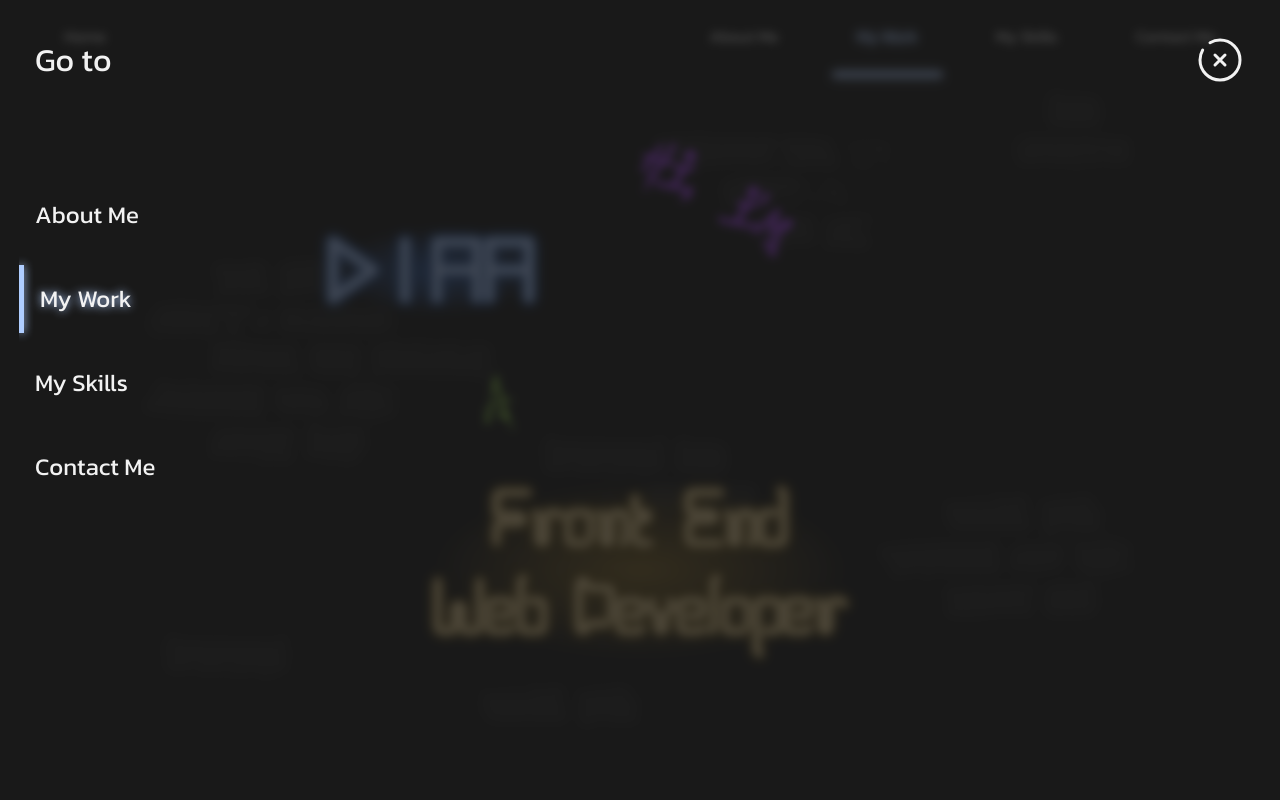
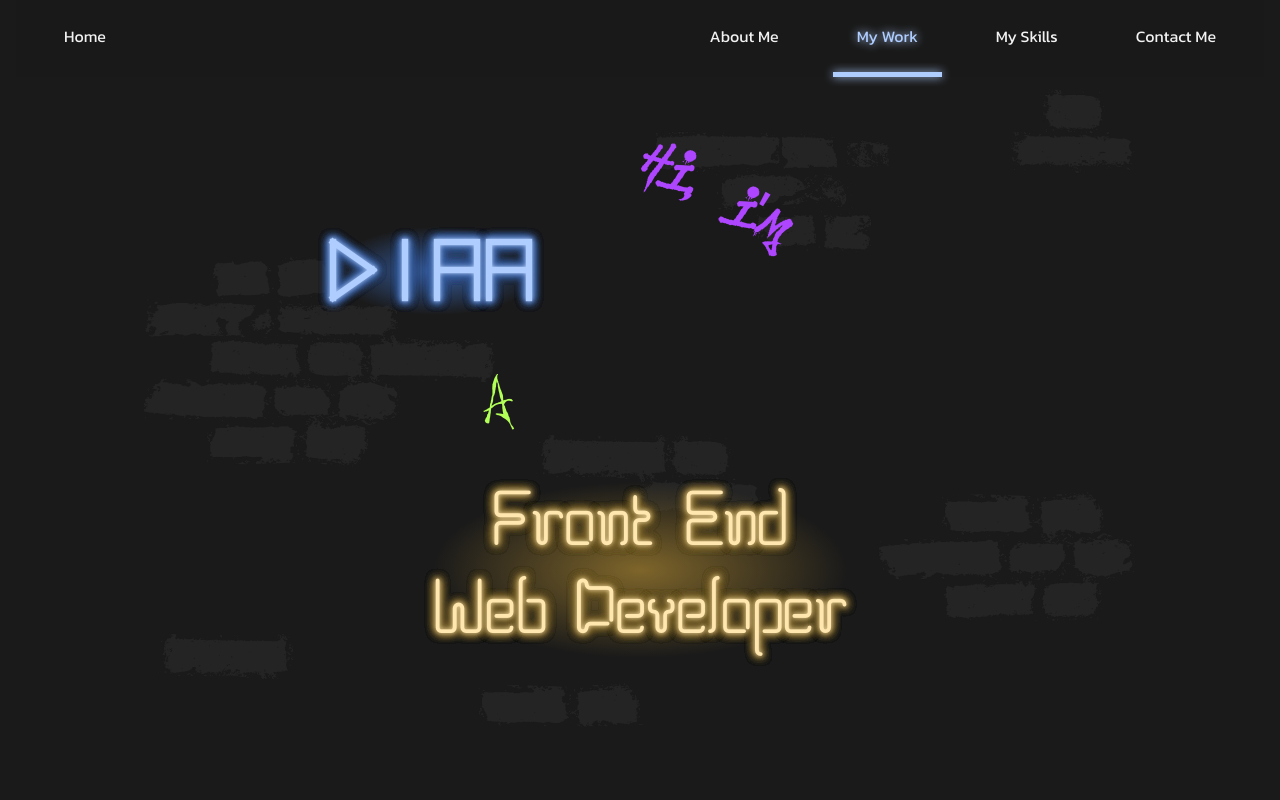
Before and after one commit to Diaa-E/portfolio, a React (Vite) app: page /web in a window 1280 px wide. Shown: the top 800 px of the page. Built offline with nearby package versions, Linux system fonts and the light colour scheme.

Commit message:
Fix nav menu being open by default

```diff
--- a/src/components/NavBar.jsx
+++ b/src/components/NavBar.jsx
@@ -5,7 +5,7 @@ import { useEffect, useRef, useState } from "react";
 
 export default function NavBar({ scrollAnchors = [{to: "#root", text: "root"}], activeAnchor })
 {
-    const [navMenuOpen, setNavMenuOpen] = useState(true);
+    const [navMenuOpen, setNavMenuOpen] = useState(false);
     const dialogRef = useRef(null);
 
     useEffect(() => {
```
